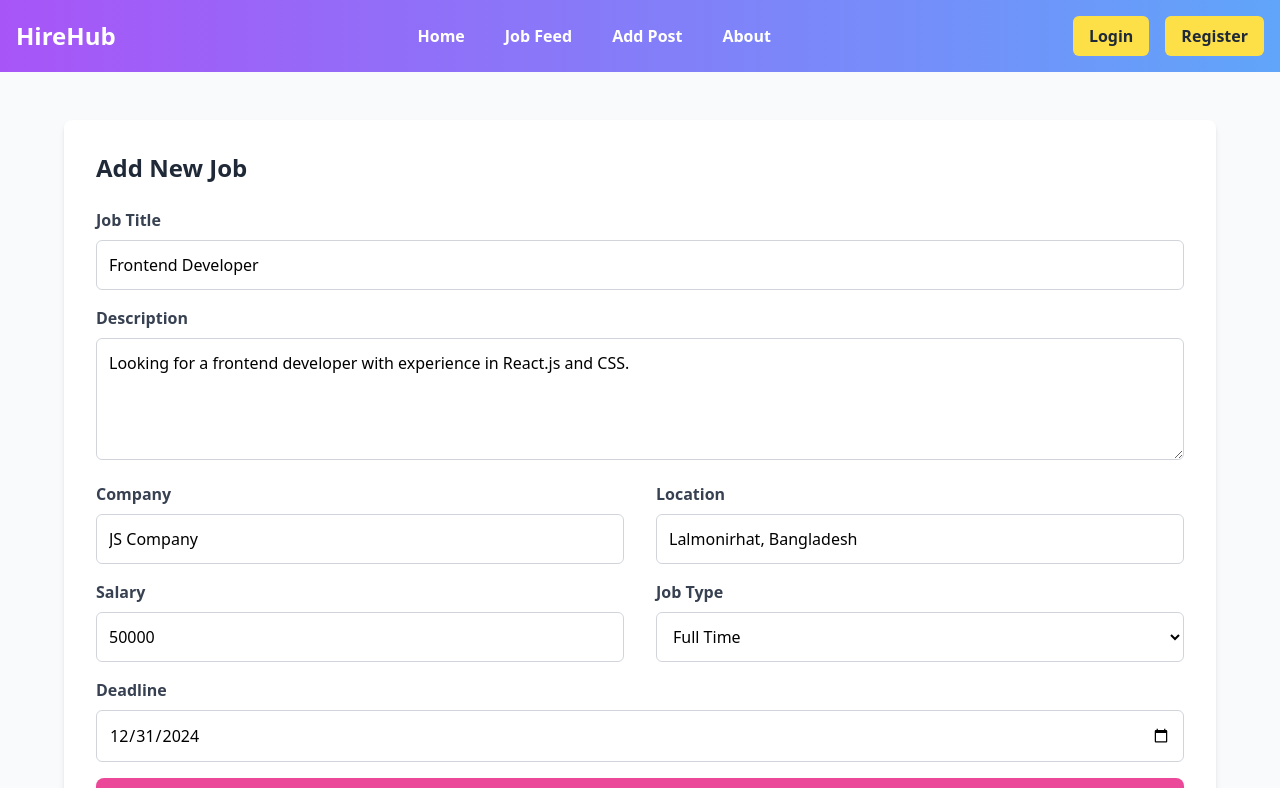
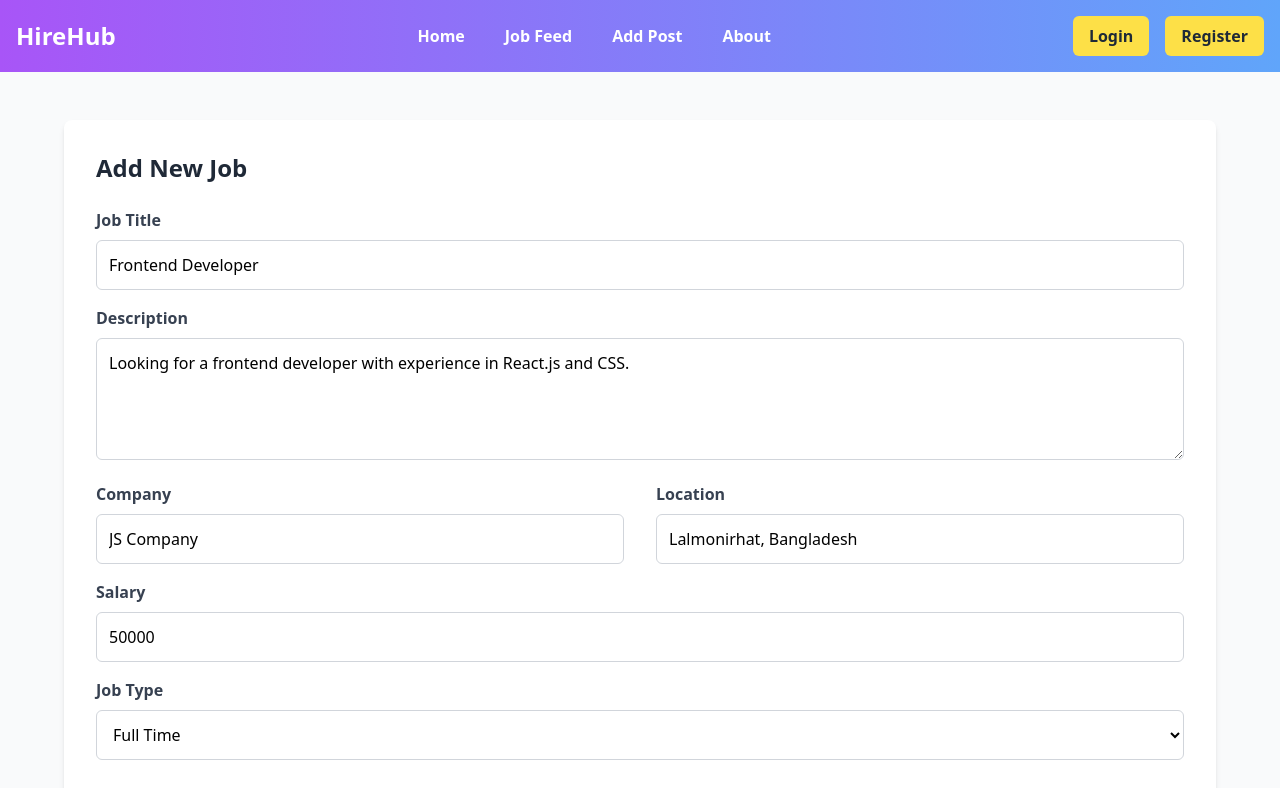
Before and after one commit to shishirRsiam/Learn-React-JS, a React (Vite) app in the folder _3_NextHire_Job_Board_Project/: page /add/post in a window 1280 px wide. Shown: the top 788 px of the page. Built offline with nearby package versions, Linux system fonts and the light colour scheme.

Commit message:
all API clear

```diff
--- a/_3_NextHire_Job_Board_Project/src/Component/Post/AddPostForm.jsx
+++ b/_3_NextHire_Job_Board_Project/src/Component/Post/AddPostForm.jsx
@@ -1,5 +1,6 @@
 import React, { useState } from "react";
 import API from "../Authentication/API";
+import { motion } from "framer-motion";
 
 const JobPostForm = ({ existingJob, onSubmit }) => {
   const [formData, setFormData] = useState(
@@ -47,6 +48,7 @@ const JobPostForm = ({ existingJob, onSubmit }) => {
                 "Content-Type": "application/json",
             },
             body: JSON.stringify(formData),
+
         });
 
         if (!response.ok) {
@@ -65,15 +67,30 @@ const JobPostForm = ({ existingJob, onSubmit }) => {
 };
 
 
+const formFieldVariants = {
+  hidden: { opacity: 0, y: 20 },
+  visible: { opacity: 1, y: 0, transition: { duration: 0.5 } },
+};
+
 return (
   <div className="bg-gray-50 py-12">
-      <div className="max-w-6xl mx-auto bg-white rounded-lg shadow-md p-8">
+    <motion.div
+      className="max-w-6xl mx-auto bg-white rounded-lg shadow-md p-8"
+      initial={{ opacity: 0, scale: 0.9 }}
+      animate={{ opacity: 1, scale: 1 }}
+      transition={{ duration: 0.5 }}
+    >
       <h1 className="text-2xl font-bold text-gray-800 mb-6">
         {existingJob ? "Edit Job" : "Add New Job"}
       </h1>
       <form onSubmit={handleSubmit}>
         {/* Title */}
-          <div className="mb-4">
+        <motion.div
+          className="mb-4"
+          variants={formFieldVariants}
+          initial="hidden"
+          animate="visible"
+        >
           <label htmlFor="title" className="block text-gray-700 font-semibold">
             Job Title
           </label>
@@ -87,9 +104,15 @@ const JobPostForm = ({ existingJob, onSubmit }) => {
             className="w-full border border-gray-300 rounded-md p-3 mt-2"
             placeholder="Enter job title"
           />
-          </div>
+        </motion.div>
+
         {/* Description */}
-          <div className="mb-4">
+        <motion.div
+          className="mb-4"
+          variants={formFieldVariants}
+          initial="hidden"
+          animate="visible"
+        >
           <label htmlFor="description" className="block text-gray-700 font-semibold">
             Description
           </label>
@@ -103,24 +126,38 @@ const JobPostForm = ({ existingJob, onSubmit }) => {
             rows="4"
             placeholder="Enter job description"
           ></textarea>
-          </div>
+        </motion.div>
 
         <div className="flex flex-col space-y-4 sm:flex-row sm:space-y-0 sm:space-x-8 justify-between">
           {/* Company */}
-      <div className="w-full sm:w-1/2 mb-4">
+          <motion.div
+            className="w-full sm:w-1/2 mb-4"
+            variants={formFieldVariants}
+            initial="hidden"
+            animate="visible"
+          >
             <label htmlFor="company" className="block text-gray-700 font-semibold mb-2">
               Company
             </label>
             <input
-          type="text" id="company" name="company"
-          value={formData.company} onChange={handleChange} required
+              type="text"
+              id="company"
+              name="company"
+              value={formData.company}
+              onChange={handleChange}
+              required
               className="w-full border border-gray-300 rounded-md p-3 focus:ring-2 focus:ring-blue-500 focus:outline-none"
               placeholder="Enter company name"
             />
-      </div>
+          </motion.div>
 
           {/* Location */}
-      <div className="w-full sm:w-1/2 mb-4">
+          <motion.div
+            className="w-full sm:w-1/2 mb-4"
+            variants={formFieldVariants}
+            initial="hidden"
+            animate="visible"
+          >
             <label htmlFor="location" className="block text-gray-700 font-semibold mb-2">
               Location
             </label>
@@ -134,38 +171,61 @@ const JobPostForm = ({ existingJob, onSubmit }) => {
               className="w-full border border-gray-300 rounded-md p-3 focus:ring-2 focus:ring-blue-500 focus:outline-none"
               placeholder="Enter job location (e.g. Remote, City, State)"
             />
-      </div>
+          </motion.div>
         </div>
 
-
-        <div className="flex flex-col space-y-4 sm:flex-row sm:space-y-0 sm:space-x-8 justify-between">
-          <div className="w-full mb-4">
+        {/* Salary */}
+        <motion.div
+          className="w-full mb-4"
+          variants={formFieldVariants}
+          initial="hidden"
+          animate="visible"
+        >
           <label htmlFor="salary" className="block text-gray-700 font-semibold">
             Salary
           </label>
-            <input type="text" id="salary" name="salary"
-              value={formData.salary} onChange={handleChange} required
+          <input
+            type="text"
+            id="salary"
+            name="salary"
+            value={formData.salary}
+            onChange={handleChange}
+            required
             className="w-full border border-gray-300 rounded-md p-3 mt-2"
-              placeholder="Enter salary (e.g. $70,000 - $90,000 per year or Negotiable)"/>
-          </div>
-
+            placeholder="Enter salary (e.g. $70,000 - $90,000 per year or Negotiable)"
+          />
+        </motion.div>
 
         {/* Job Type */}
-          <div className="w-full mb-6">
+        <motion.div
+          className="w-full mb-6"
+          variants={formFieldVariants}
+          initial="hidden"
+          animate="visible"
+        >
           <label htmlFor="type" className="block text-gray-700 font-semibold">
             Job Type
           </label>
-            <select id="type" name="type" value={formData.type}
-              onChange={handleChange} required
-              className="w-full border border-gray-300 rounded-md p-3 mt-2 bg-white focus:ring-2 focus:ring-blue-500 focus:outline-none">
+          <select
+            id="type"
+            name="type"
+            value={formData.type}
+            onChange={handleChange}
+            required
+            className="w-full border border-gray-300 rounded-md p-3 mt-2 bg-white focus:ring-2 focus:ring-blue-500 focus:outline-none"
+          >
             <option value="Full Time">Full Time</option>
             <option value="Part Time">Part Time</option>
           </select>
-          </div>
-          </div>
+        </motion.div>
 
         {/* Deadline */}
-          <div className="mb-4">
+        <motion.div
+          className="mb-4"
+          variants={formFieldVariants}
+          initial="hidden"
+          animate="visible"
+        >
           <label htmlFor="deadline" className="block text-gray-700 font-semibold">
             Deadline
           </label>
@@ -179,17 +239,19 @@ const JobPostForm = ({ existingJob, onSubmit }) => {
             className="w-full border border-gray-300 rounded-md p-3 mt-2"
             placeholder="Enter application deadline"
           />
-          </div>
+        </motion.div>
 
         {/* Submit Button */}
-          <button
+        <motion.button
           type="submit"
           className="w-full bg-pink-500 text-white py-3 px-6 rounded-lg shadow-md hover:bg-pink-600 transition duration-200"
+          whileHover={{ scale: 1.05 }}
+          whileTap={{ scale: 0.95 }}
         >
           {existingJob ? "Update Job" : "Add Job"}
-          </button>
+        </motion.button>
       </form>
-      </div>
+    </motion.div>
   </div>
 );
 };
--- a/_3_NextHire_Job_Board_Project/src/Component/Post/JobComponent.jsx
+++ b/_3_NextHire_Job_Board_Project/src/Component/Post/JobComponent.jsx
@@ -16,7 +16,7 @@ const JobComponent = (props) => {
                 transition={{ duration: 0.6 }}>
                 <div className="flex items-center justify-between mb-4">
                   <div className="flex flex-col">
-                    <h2 className="text-xl font-semibold text-gray-800">{job.title}</h2>
+                    <h2 className="text-xl font-semibold text-gray-800">{job.title} : {job.id}</h2>
                     <p className="text-sm text-gray-500">{job.company}  • {job.location}</p>
                     <p className="text-sm text-gray-500">Salary: ${job.salary}</p>
                   </div>
--- a/_3_NextHire_Job_Board_Project/src/Component/Profile/UserProfile.jsx
+++ b/_3_NextHire_Job_Board_Project/src/Component/Profile/UserProfile.jsx
@@ -32,7 +32,6 @@ const UserProfile = (props) => {
                             <span className="font-semibold text-gray-700">Email:</span> {user.user.email}
                         </p>
                         <p>
-                            <span className="font-semibold text-gray-700">Joined:</span> {user.created}
                             <span className="font-semibold text-gray-700">Joined:</span> {new Date(user.created_at).toLocaleDateString('en-US', {day: 'numeric', month: 'long', year: 'numeric'})} - {new Date(user.created_at).toLocaleTimeString('en-US', {hour: '2-digit', minute: '2-digit', hour12: true })}
                         </p>
                     </div>
```
Lines whose indentation alone changed are shown as unchanged.
